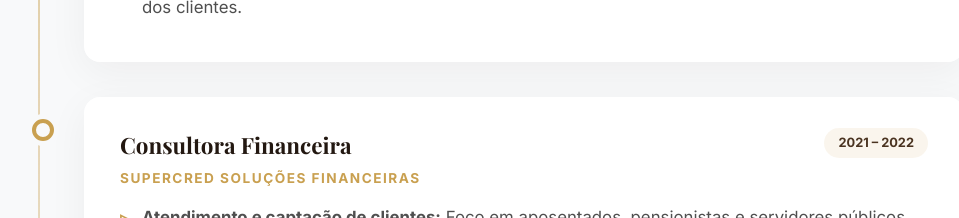
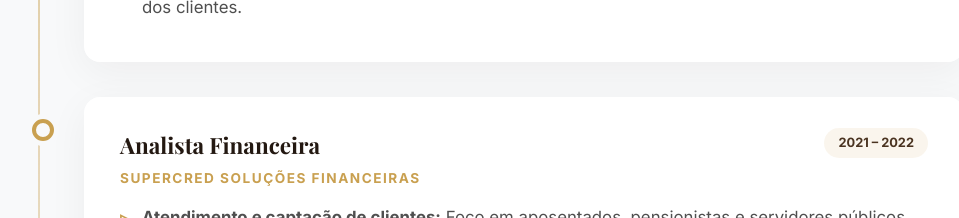
Before and after one commit to carolinemed96/CV.Carolinemedeiros, a plain HTML site: page index.html in a window 1280 px wide. Shown: the part 1800-2018 px from the top of the page, without its empty margins (151-1110 px from the left). Drawn offline with nearby package versions, Linux system fonts and the light colour scheme; a web font is replaced by a local one.

Commit message:
Update index.html

```diff
--- a/index.html
+++ b/index.html
@@ -322,7 +322,7 @@
                     <div class="timeline-card">
                         <div class="job-header">
                             <div>
-                                <div class="job-title-web">Consultora Financeira</div>
+                                <div class="job-title-web">Analista Financeira</div>
                                 <div class="job-company-web">Supercred Soluções Financeiras</div>
                             </div>
                             <div class="job-date-web"> 2021 – 2022</div>
```
